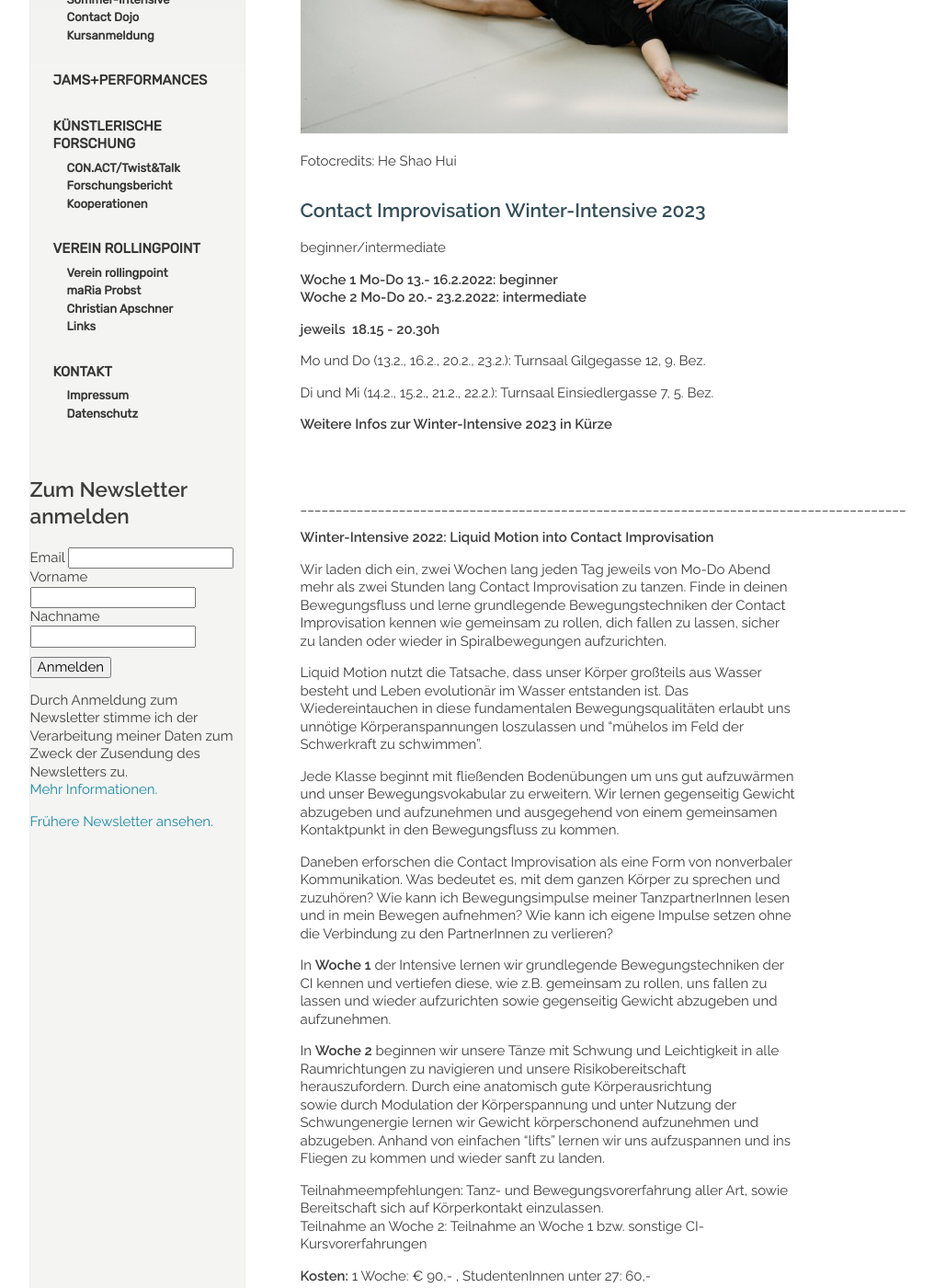
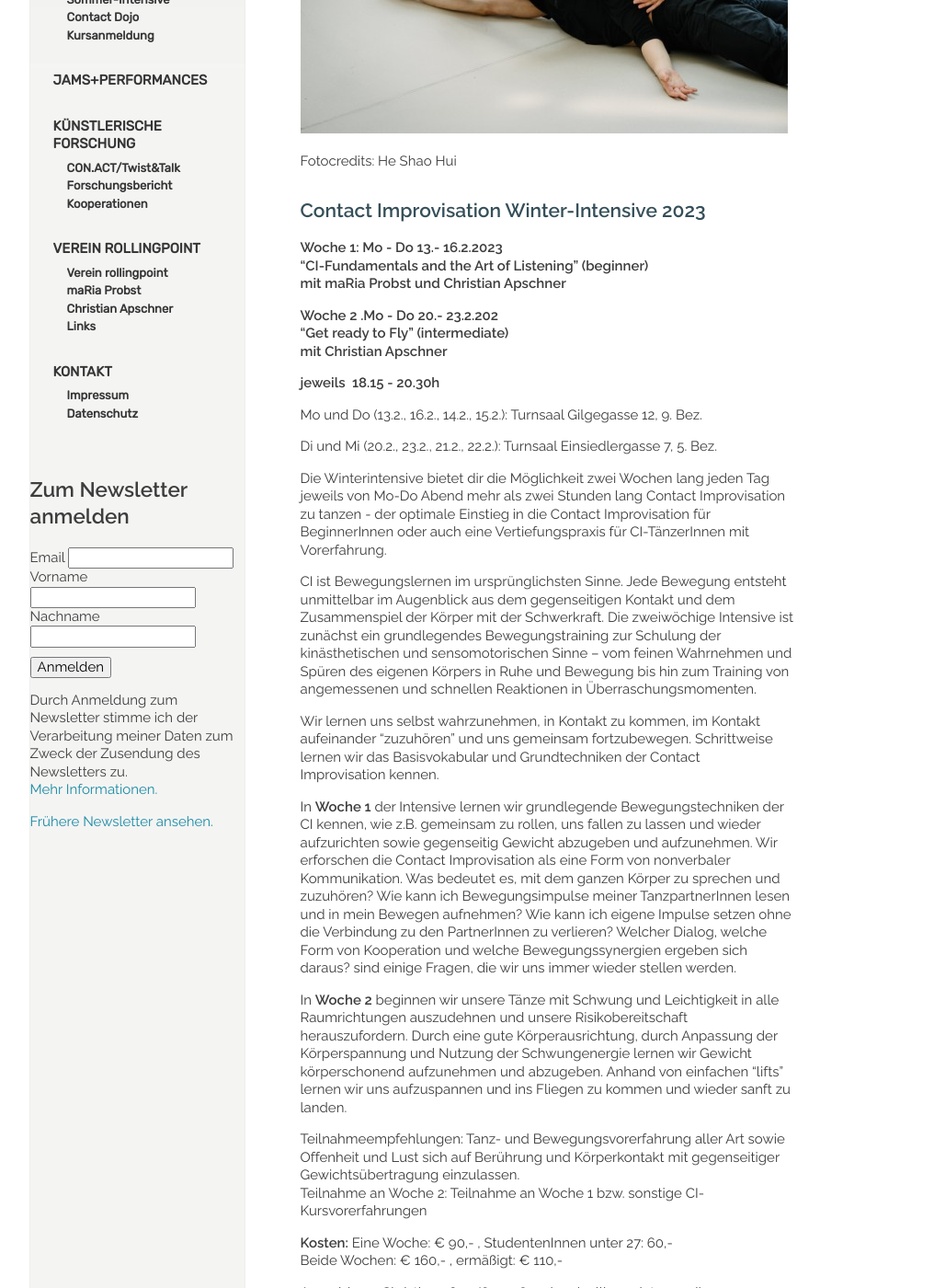
Before and after one commit to manulari/rollingpointat, a Jekyll site: the page built from _pages_de/winterintensive.md, in a window 1280 px wide and 1400 px high, scrolled down 393 px. Shown: the whole window at 92% size, without its empty margins (152-1168 px from the left). Built offline with Jekyll 4.4.1, drawn with Linux system fonts in a browser that asks for light colours; comment, search, counter and statistics services are not loaded; some of the changed text lies outside the part shown.

Commit message:
Update page (de) “winterintensive”

```diff
--- a/_pages_de/winterintensive.md
+++ b/_pages_de/winterintensive.md
@@ -10,22 +10,44 @@ Fotocredits: He Shao Hui
 
 ## **Contact Improvisation Winter-Intensive 2023**
 
-beginner/intermediate
+**Woche 1: Mo - Do 13.- 16.2.2023\
+"CI-Fundamentals and the Art of Listening"  (beginner)**\
+**mit maRia Probst und Christian Apschner**
 
-**Woche 1 Mo-Do 13.- 16.2.2022: beginner**\
-**Woche 2 Mo-Do 20.- 23.2.2022: intermediate**
+**Woche 2 .Mo - Do 20.- 23.2.202**\
+ **"Get ready to Fly" (intermediate)**\
+**mit Christian Apschner**
 
 **jeweils  18.15 - 20.30h**
 
-Mo und Do (13.2., 16.2., 20.2., 23.2.): Turnsaal Gilgegasse 12, 9. Bez.
+Mo und Do (13.2., 16.2., 14.2., 15.2.): Turnsaal Gilgegasse 12, 9. Bez.
 
-Di und Mi (14.2., 15.2., 21.2., 22.2.): Turnsaal Einsiedlergasse 7, 5. Bez.
+Di und Mi (20.2., 23.2., 21.2., 22.2.): Turnsaal Einsiedlergasse 7, 5. Bez.
 
-**Weitere Infos zur Winter-Intensive 2023 in Kürze**
+Die Winterintensive bietet dir die Möglichkeit zwei Wochen lang jeden Tag jeweils von Mo-Do Abend mehr als zwei Stunden lang Contact Improvisation zu tanzen -  der optimale Einstieg in die Contact Improvisation für BeginnerInnen oder auch eine Vertiefungspraxis für CI-TänzerInnen mit Vorerfahrung.
 
-&nbsp;
+CI ist Bewegungslernen im ursprünglichsten Sinne. Jede Bewegung entsteht unmittelbar im Augenblick aus dem gegenseitigen Kontakt und dem Zusammenspiel der Körper mit der Schwerkraft. Die zweiwöchige Intensive ist zunächst ein grundlegendes Bewegungstraining zur Schulung der kinästhetischen und sensomotorischen Sinne – vom feinen Wahrnehmen und Spüren des eigenen Körpers in Ruhe und Bewegung bis hin zum Training von angemessenen und schnellen Reaktionen in Überraschungsmomenten.
 
-&nbsp;\
+Wir lernen uns selbst wahrzunehmen, in Kontakt zu kommen, im Kontakt aufeinander "zuzuhören" und uns gemeinsam fortzubewegen. Schrittweise lernen wir das Basisvokabular und Grundtechniken der Contact Improvisation kennen.
+
+In **Woche 1** der Intensive lernen wir grundlegende Bewegungstechniken der CI kennen, wie z.B. gemeinsam zu rollen, uns fallen zu lassen und wieder aufzurichten sowie gegenseitig Gewicht abzugeben und aufzunehmen. Wir erforschen die Contact Improvisation als eine Form von nonverbaler Kommunikation. Was bedeutet es, mit dem ganzen Körper zu sprechen und zuzuhören? Wie kann ich Bewegungsimpulse meiner TanzpartnerInnen lesen und in mein Bewegen aufnehmen? Wie kann ich eigene Impulse setzen ohne die Verbindung zu den PartnerInnen zu verlieren? Welcher Dialog, welche Form von Kooperation und welche Bewegungssynergien ergeben sich daraus? sind einige Fragen, die wir uns immer wieder stellen werden.
+
+In **Woche 2** beginnen wir unsere Tänze mit Schwung und Leichtigkeit in alle Raumrichtungen auszudehnen und unsere Risikobereitschaft herauszufordern. Durch eine gute Körperausrichtung, durch Anpassung der Körperspannung und Nutzung der Schwungenergie lernen wir Gewicht körperschonend aufzunehmen und abzugeben. Anhand von einfachen "lifts" lernen wir uns aufzuspannen und ins Fliegen zu kommen und wieder sanft zu landen.
+
+Teilnahmeempfehlungen: Tanz- und Bewegungsvorerfahrung aller Art sowie Offenheit und Lust sich auf Berührung und Körperkontakt mit gegenseitiger Gewichtsübertragung einzulassen.\
+Teilnahme an Woche 2: Teilnahme an Woche 1 bzw. sonstige CI-Kursvorerfahrungen
+
+**Kosten:** Eine Woche: € 90,- , StudentenInnen unter 27: 60,-\
+Beide Wochen: € 160,- , ermäßigt: € 110,-
+
+Anmeldung: Christian 0650/8931081 oder ci.rollingpoint@gmail.com
+
+Bitte den Kostenbeitrag vorab auf unser Konto\
+IBAN: AT54 3200 0000 1701 2717, BIC: RLNWATWW, Verein rollingpoint, einzahlen.
+
+Stornobedingungen: Bis drei Tage vor Beginn der Intensive wird der volle Betrag abzüglich einer Bearbeitungsgebühr von € 10,- rückerstattet. Danach keine Stornomöglichkeit. Es kann aber eine Ersatzperson nominiert werden.
+
+\
 \_\_\_\_\_\_\_\_\_\_\_\_\_\_\_\_\_\_\_\_\_\_\_\_\_\_\_\_\_\_\_\_\_\_\_\_\_\_\_\_\_\_\_\_\_\_\_\_\_\_\_\_\_\_\_\_\_\_\_\_\_\_\_\_\_\_\_\_\_\_\_\_\_\_\_\_\_\_\_\_\_\_\_\_\_\_
 
 **Winter-Intensive 2022: Liquid Motion into Contact Improvisation**
@@ -53,50 +75,11 @@ Anmeldung: Christian 0650/8931081 oder ci.rollingpoint@gmail.com
 Bitte den Kostenbeitrag vorab auf unser Konto\
 IBAN: AT54 3200 0000 1701 2717, BIC: RLNWATWW, Verein rollingpoint, einzahlen.
 
-
-
 &nbsp;
 
 - - -
 
 **Contact Improvisation Winter-Intensive 2020**
-
-mit Christian Apschner (Woche 1+2) und maRia Probst (Woche 2)
-
-**Woche 1 Mo - Do 10.- 13.2.2020 (beginner/intermediate)\
-"Basic Techniques of CI and the Art of Listening"**
-
-**Woche 2 Mo - Do 17.- 20.2.2020 "Get ready to Fly" (intermediate)**
-
-**jeweils  18.15 - 20.30h**
-
-Mo und Do (10.2., 13.2., 17.2., 20.2.): Turnsaal Gilgegasse 12, 9. Bez.
-
-Di und Mi (12.2., 12.2., 18.2., 19.2.): Turnsaal Einsiedlergasse 7, 5. Bez.
-
-Die Winterintensive bietet die Möglichkeit zwei Wochen lang jeden Tag jeweils von Mo-Do Abend mehr als zwei Stunden lang Contact Improvisation zu tanzen. \
-Der optimale Einstieg in die Contact Improvisation für bewegungsfreudige BeginnerInnen und eine Vertiefungspraxis für CI-TänzerInnen mit Vorerfahrung.
-
-CI ist Bewegungslernen im ursprünglichsten Sinne. Jede Bewegung entsteht unmittelbar im Augenblick aus dem gegenseitigen Kontakt und dem Zusammenspiel der Körper mit der Schwerkraft. Die zweiwöchige Intensive ist zunächst ein grundlegendes Bewegungstraining zur Schulung der kinästhetischen und sensomotorischen Sinne – vom feinen Wahrnehmen und Spüren des eigenen Körpers in Ruhe und Bewegung, des Bodens, der PartnerInnen bis hin zum Training von angemessenen und schnellen Reaktionen in Überraschungsmomenten.
-
-Wir lernen uns selbst wahrzunehmen, in Kontakt zu kommen, im Kontakt aufeinander "zuzuhören" und uns gemeinsam fortzubewegen. Schrittweise werden wir das Basisvokabular und Grundtechniken der Contact Improvisation (im Sinne von Bewegungsprinzipien) kennenlernen und im Tanzen vertiefen.
-
-In **Woche 1** der Intensive lernen wir grundlegende Bewegungstechniken der CI kennen und vertiefen diese, wie z.B. gemeinsam zu rollen, uns fallen zu lassen und wieder aufzurichten sowie gegenseitig Gewicht abzugeben und aufzunehmen. Wir erforschen die Contact Improvisation als eine Form von nonverbaler Kommunikation. Was bedeutet es, mit dem ganzen Körper zu sprechen und zuzuhören? Wie kann ich Bewegungsimpulse meiner TanzpartnerInnen lesen und in mein Bewegen aufnehmen? Wie kann ich eigene Impulse setzen ohne die Verbindung zu den PartnerInnen zu verlieren? Welcher Dialog, welche Form von Kooperation und welche Bewegungssynergien ergeben sich daraus? sind einige Fragen, die wir uns immer wieder stellen werden.
-
-In **Woche 2** beginnen wir unsere Tänze mit Schwung und Leichtigkeit in alle Raumrichtungen zu navigieren und unsere Risikobereitschaft herauszufordern. Durch eine anatomisch gute Körperausrichtung sowie durch Modulation der Körperspannung und unter Nutzung der Schwungenergie lernen wir Gewicht körperschonend aufzunehmen und abzugeben. Anhand von einfachen "lifts" lernen wir uns aufzuspannen und ins Fliegen zu kommen und wieder sanft zu landen.
-
-Teilnahmeempfehlungen: Tanz- und Bewegungsvorerfahrung aller Art sowie Offenheit und Lust sich auf Berührung und Körperkontakt einzulassen.\
-Teilnahme an Woche 2: Teilnahme an Woche 1 bzw. sonstige CI-Kursvorerfahrungen
-
-**Kosten:**1 Woche: € 90,- , StudentenInnen unter 27: 60,-\
-Beide Wochen: € 160,- , ermäßigt: € 105,-
-
-Anmeldung: Christian 0650/8931081 oder ci.rollingpoint@gmail.com
-
-Bitte den Kostenbeitrag vorab auf unser Konto\
-IBAN: AT54 3200 0000 1701 2717, BIC: RLNWATWW, Verein rollingpoint, einzahlen.
-
-Stornobedingungen: Bis drei Tage vor Beginn der Intensive wird der volle Betrag abzüglich einer Bearbeitungsgebühr von € 10,- rückerstattet. Danach keine Stornomöglichkeit. Es kann aber eine Ersatzperson nominiert werden.
 
 ![](/assets/uploads/heshaohui.rollingpoint-wu-fotos.067.jpg)
 
@@ -121,8 +104,7 @@ beginner/intermediate**
 Mo und Do (11.2., 14.2., 18.2., 21.2.): Turnsaal Gilgegasse 12, 9. Bez.\
 Di und Mi (12.2., 13.2., 19.2., 20.2.): Turnsaal Einsiedlergasse 7, 5. Bez.
 
-Die Winterintensive bietet die Möglichkeit zwei Wochen lang jeden Tag jeweils von Mo-Do Abend mehr als zwei Stunden lang Contact Improvisation zu tanzen. \
-Der optimale Einstieg in die Contact Improvisation für bewegungsfreudige BeginnerInnen und eine Vertiefungspraxis für CI-TänzerInnen mit Vorerfahrung.
+Die Winterintensive bietet die Möglichkeit zwei Wochen lang jeden Tag jeweils von Mo-Do Abend mehr als zwei Stunden lang Contact Improvisation zu tanzen - ein optimaler Einstieg in die Contact Improvisation für bewegungsfreudige BeginnerInnen oder auch Vertiefungspraxis für CI-TänzerInnen mit Vorerfahrung.
 
 CI ist Bewegungslernen im ursprünglichsten Sinne. Jede Bewegung entsteht unmittelbar im Augenblick aus dem gegenseitigen Kontakt und dem Zusammenspiel der Körper mit der Schwerkraft. Im Laufe des Lernprozesses der CI eröffnet sich die Fähigkeit, sich dem gemeinsamen Bewegungsfluss hinzugeben und gleichzeitig den gemeinsamen Tanz so präsent wahrzunehmen, so dass dieser Fluss spielerisch gelenkt werden kann.
 
```
